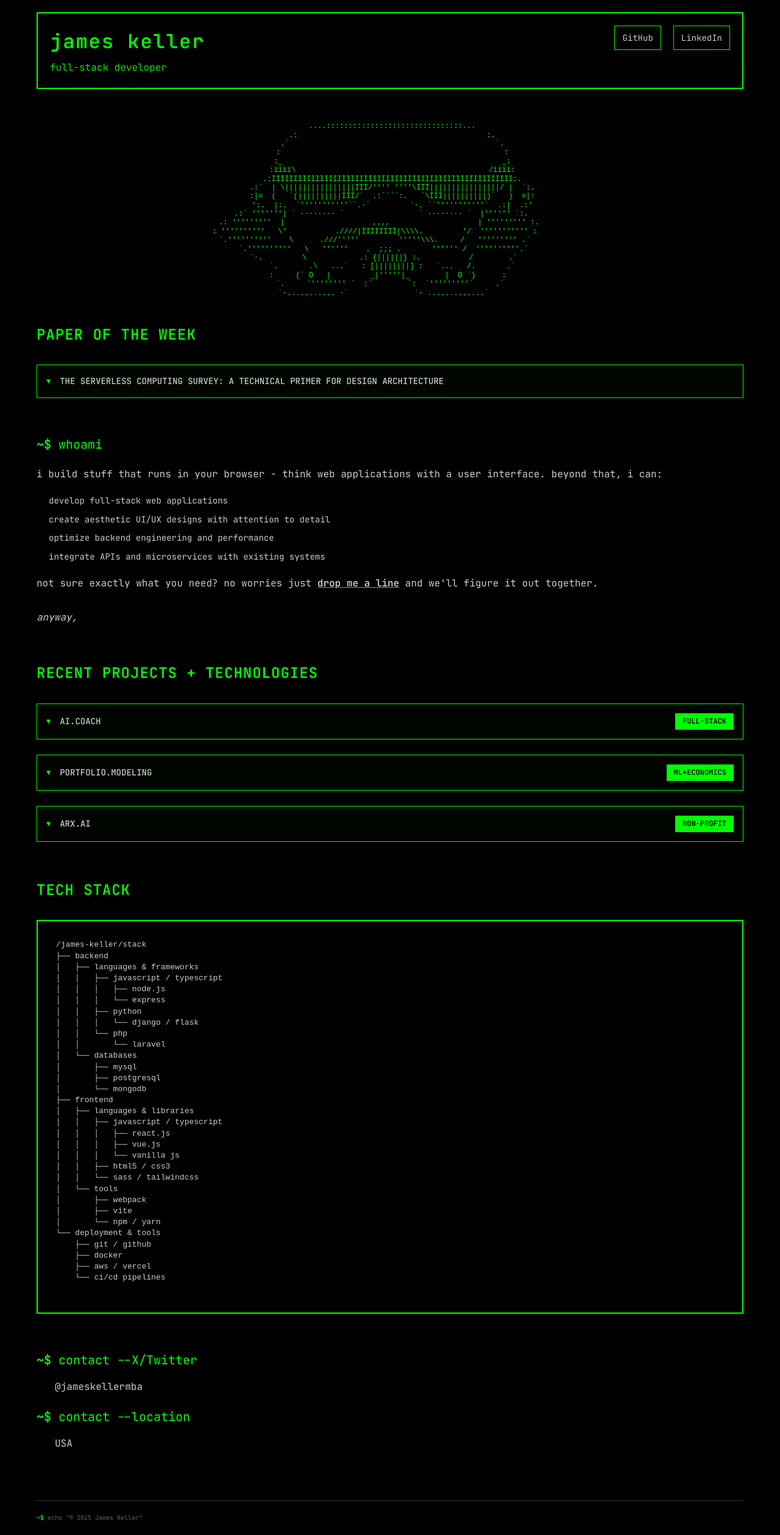
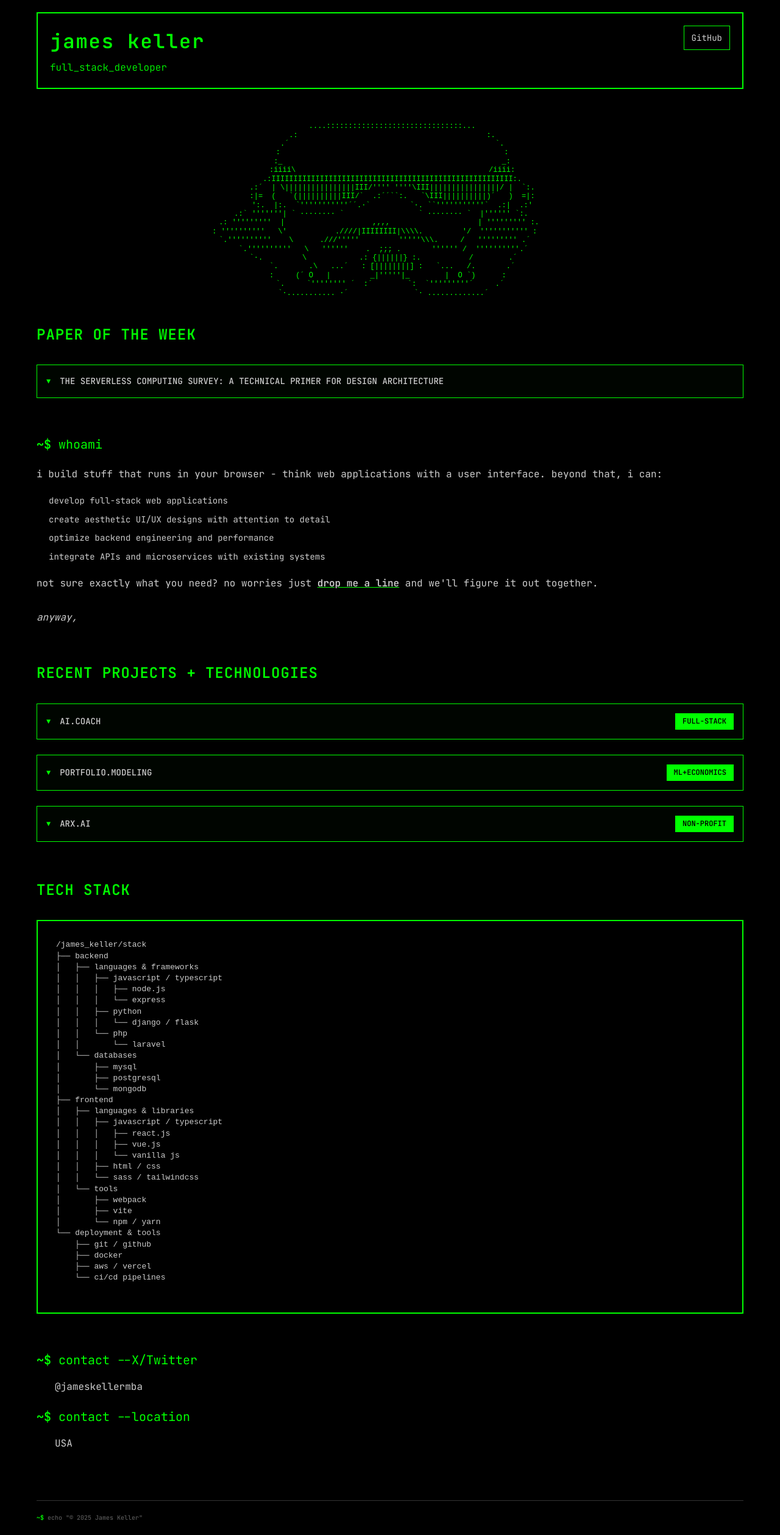
Before and after one commit to jamesk99/portfolio, a plain HTML site: page index.html in a window 1280 px wide. Shown: the whole page at 61% size. Drawn offline with Linux system fonts and the light colour scheme.

```diff
--- a/index.html
+++ b/index.html
@@ -17,13 +17,13 @@
       <header class="header">
         <div class="name-title">
           <h1>james keller</h1>
-          <p>full-stack developer</p>
+          <p>full_stack_developer</p>
         </div>
         <div class="social-links">
           <a href="https://github.com/jamesk99" class="social-link">GitHub</a>
-          <a href="https://linkedin.com/in/jamesk99" class="social-link"
+          <!-- <a href="https://linkedin.com/in/jamesk99" class="social-link"
             >LinkedIn</a
-          >
+          > -->
         </div>
       </header>
 
@@ -55,39 +55,6 @@
           >
         </div>
       </div>
-      <!-- ASCII Art - alternative -->
-
-      <!--
-
-
-
-                    ,.~·-.
-                    ;'        `;
-                    ;',`'-`,˜,¨,`;                  ,.-·`¨·-.
-            ,::·. ,.: `·-.¸,;'…             , ·'`      , - ';
-            ; ,·'¨    ¨` ˜´¨    · `,    , - ¨      ,.-"¨.,   ;
-            ; ;´¨  `;          ',   `·, ;`˜·-.,.-˜  . ·˜   ¨·;
-            ;  ;     ` ,       ,·--·˜·.;      ; ;"·-.    . · ;
-            ;  ; `'·.,.,.,.-·-,¸-¸·¸,¨;;      ; ;       ;;',;.;
-            ;  ;,   ,.-˜' ,.·' `',`'`'   ;      ;.;-¨'¨,¨-¨',.`;',;·,
-            ;  ;-·'˜       `˜·˜-';¨`·-.  `·-.;,.-·¨'     ,.;';;;';`;.
-         ,.-·'¨             ;      ¨`·-.,     ,.-·'˜  ;';``;',.;
-                          ¨`·-.,      ¨`;˜     ,.-·'˜
-                                ¨`·-.,;,.-·'˜
-
-
-
-      _____  ___  ___  _____   _____  _
-     |  _  |/ _ \ |  \/  |/  ___|/  __ \| |
-     | | | / /_\ \| .  . |\ `--. | /  \/| |
-     | | | |  _  || |\/| | `--. \| |    | |
-     \ \_/ / | | || |  | |/\__/ /| \__/\| |____
-      \___/\_| |_/\_|  |_/\____/  \____/\_____|
-
-                </pre>
-            </div>
-        </div>
--->
 
       <!-- Paper of the Week Section -->
       <section class="paper-of-week">
@@ -346,7 +313,7 @@ _//         _//_//         _////     _//      _// _///   _///_//  _//</pre
         <h2>TECH STACK</h2>
         <div class="stack-tree">
           <pre>
-/james-keller/stack
+/james_keller/stack
 ├── backend
 │   ├── languages & frameworks
 │   │   ├── javascript / typescript
@@ -366,7 +333,7 @@ _//         _//_//         _////     _//      _// _///   _///_//  _//</pre
 │   │   │   ├── react.js
 │   │   │   ├── vue.js
 │   │   │   └── vanilla js
-│   │   ├── html5 / css3
+│   │   ├── html / css
 │   │   └── sass / tailwindcss
 │   └── tools
 │       ├── webpack
```
